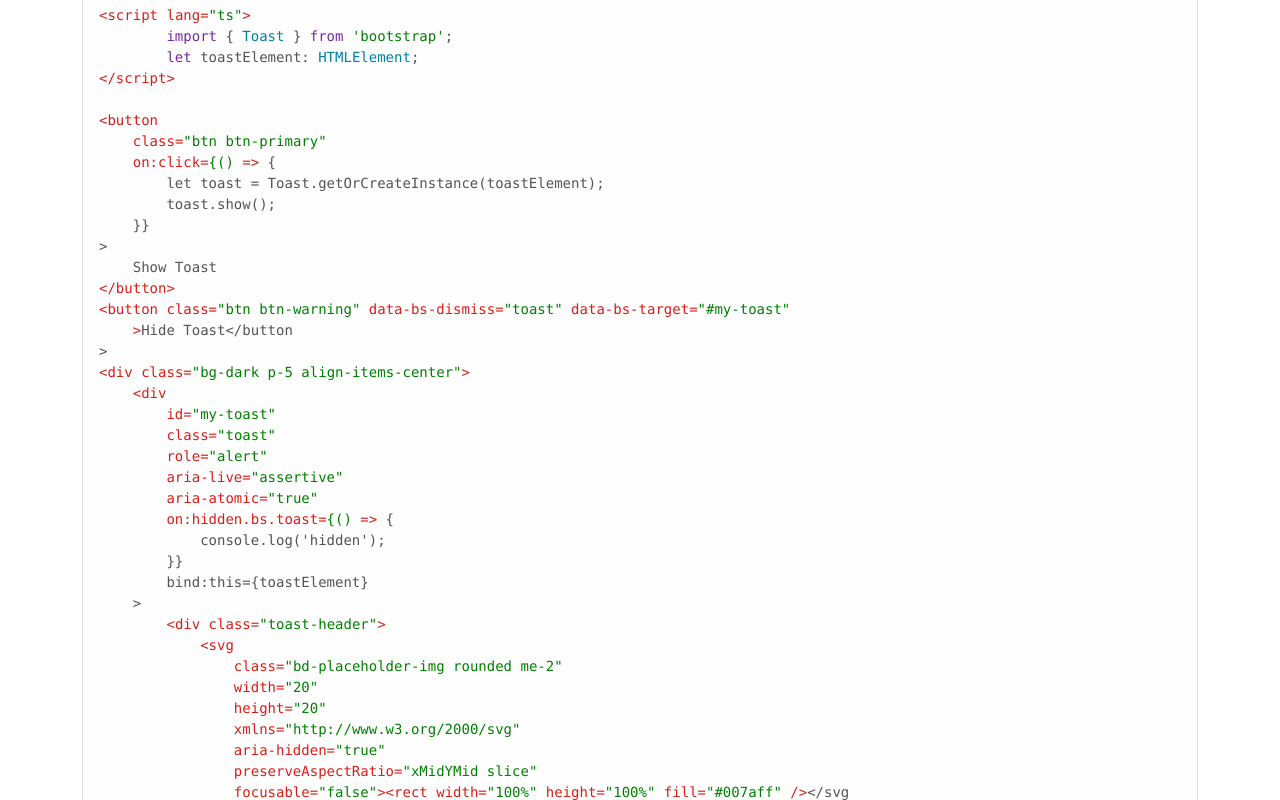
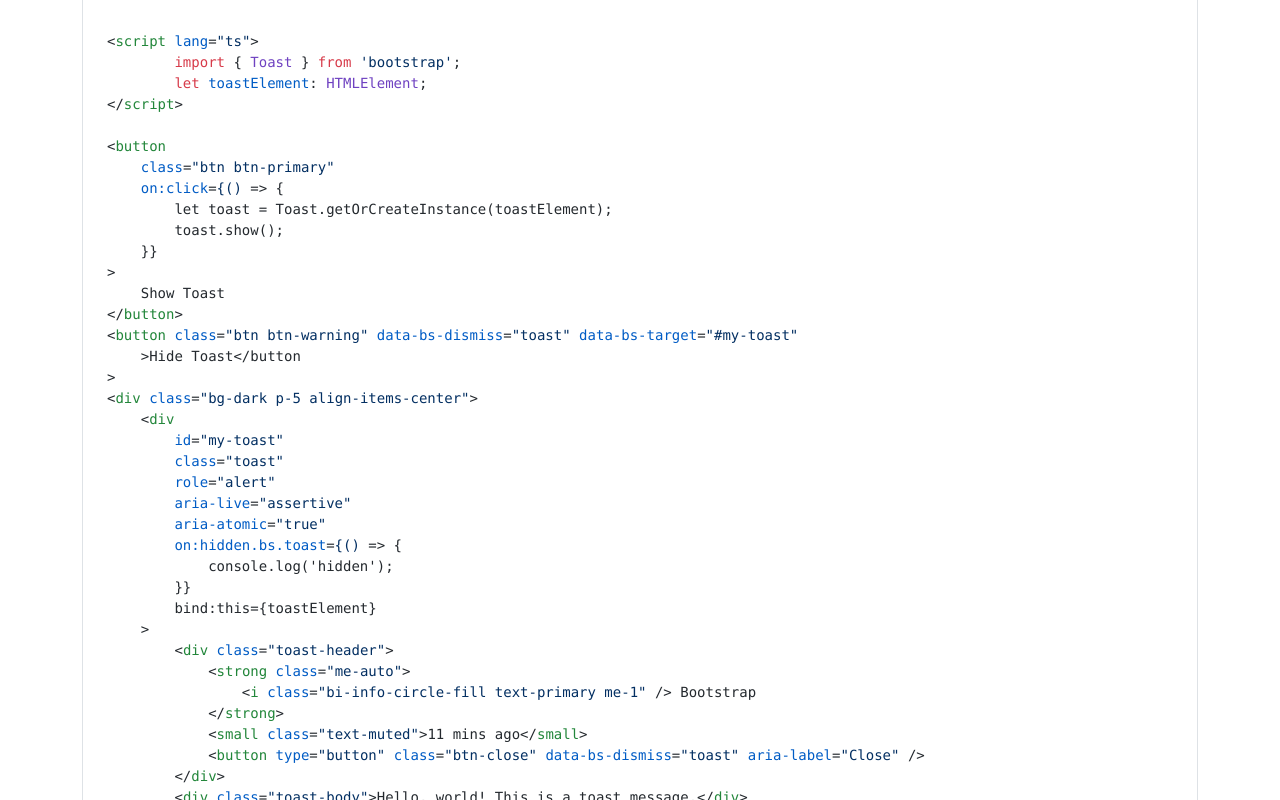
Before and after one commit to shaozi/svelte-bootstrap-examples, a SvelteKit app: page /toasts in a window 1280 px wide. Shown: the part 780-1580 px from the top of the page. Built offline with nearby package versions, Linux system fonts and the light colour scheme.

Commit message:
changed icon and hljs themes

```diff
--- a/src/app.html
+++ b/src/app.html
@@ -18,14 +18,14 @@
 			class="hljs-theme"
 			title="dark"
 			rel="prefetch alternate stylesheet"
-			href="https://cdnjs.cloudflare.com/ajax/libs/highlight.js/11.7.0/styles/a11y-dark.min.css"
+			href="https://cdnjs.cloudflare.com/ajax/libs/highlight.js/11.7.0/styles/github-dark.min.css"
 			disabled
 		/>
 		<link
 			class="hljs-theme"
 			title="light"
 			rel="prefetch alternate stylesheet"
-			href="https://cdnjs.cloudflare.com/ajax/libs/highlight.js/11.7.0/styles/a11y-light.min.css"
+			href="https://cdnjs.cloudflare.com/ajax/libs/highlight.js/11.7.0/styles/github.min.css"
 			disabled
 		/>
 		%sveltekit.head%
--- a/src/routes/article.svelte
+++ b/src/routes/article.svelte
@@ -25,7 +25,7 @@
 			<slot name="example" />
 		</div>
 		<div class="list-group-item bg-body-tertiary p-0">
-			<pre><code class="p-3 m-0">{code}</code></pre>
+			<pre><code class="p-4">{code}</code></pre>
 		</div>
 	</div>
 </article>
--- a/src/routes/toasts.svelte
+++ b/src/routes/toasts.svelte
@@ -33,17 +33,9 @@
         bind:this={toastElement}
     >
         <div class="toast-header">
-            <svg
-                class="bd-placeholder-img rounded me-2"
-                width="20"
-                height="20"
-                xmlns="http://www.w3.org/2000/svg"
-                aria-hidden="true"
-                preserveAspectRatio="xMidYMid slice"
-                focusable="false"><rect width="100%" height="100%" fill="#007aff" /></svg
-            >
-
-            <strong class="me-auto">Bootstrap</strong>
+            <strong class="me-auto">
+                <i class="bi-info-circle-fill text-primary me-1" /> Bootstrap
+            </strong>
             <small class="text-muted">11 mins ago</small>
             <button type="button" class="btn-close" data-bs-dismiss="toast" aria-label="Close" />
         </div>
@@ -70,7 +62,7 @@
 		<p>
 			To define that, you need to add an entry in <code>app.d.ts</code> file:
 		</p>
-		<pre><code
+		<pre class="p-2 border rounded"><code
 				>{`namespace svelteHTML {
     interface HTMLAttributes<T> {
         'on:hidden.bs.toast'?: () => void;
@@ -104,17 +96,9 @@
 				bind:this={toastElement}
 			>
 				<div class="toast-header">
-					<svg
-						class="bd-placeholder-img rounded me-2"
-						width="20"
-						height="20"
-						xmlns="http://www.w3.org/2000/svg"
-						aria-hidden="true"
-						preserveAspectRatio="xMidYMid slice"
-						focusable="false"><rect width="100%" height="100%" fill="#007aff" /></svg
-					>
-
-					<strong class="me-auto">Bootstrap</strong>
+					<strong class="me-auto">
+						<i class="bi-info-circle-fill text-primary me-1" /> Bootstrap
+					</strong>
 					<small class="text-muted">11 mins ago</small>
 					<button type="button" class="btn-close" data-bs-dismiss="toast" aria-label="Close" />
 				</div>
```
Also changed, not shown: 1 other file (tests, documents, lock files or other folders).
